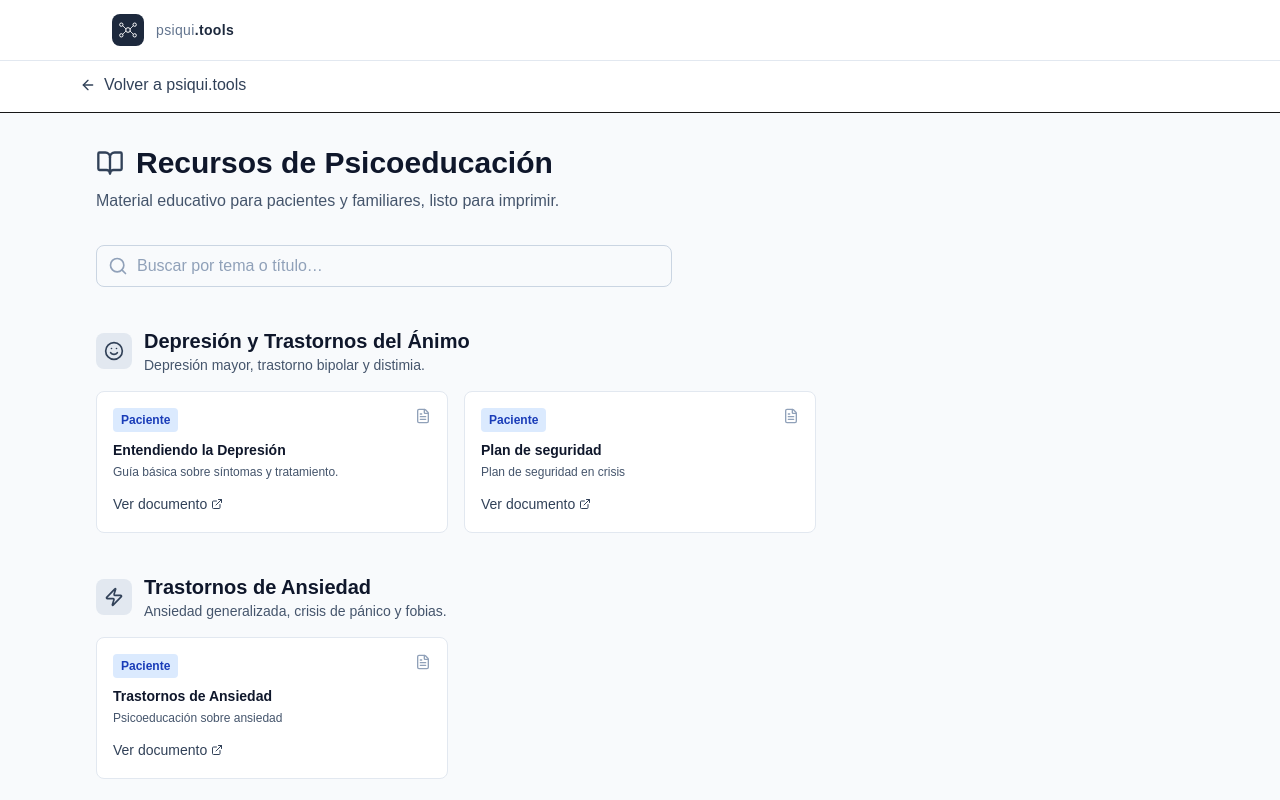
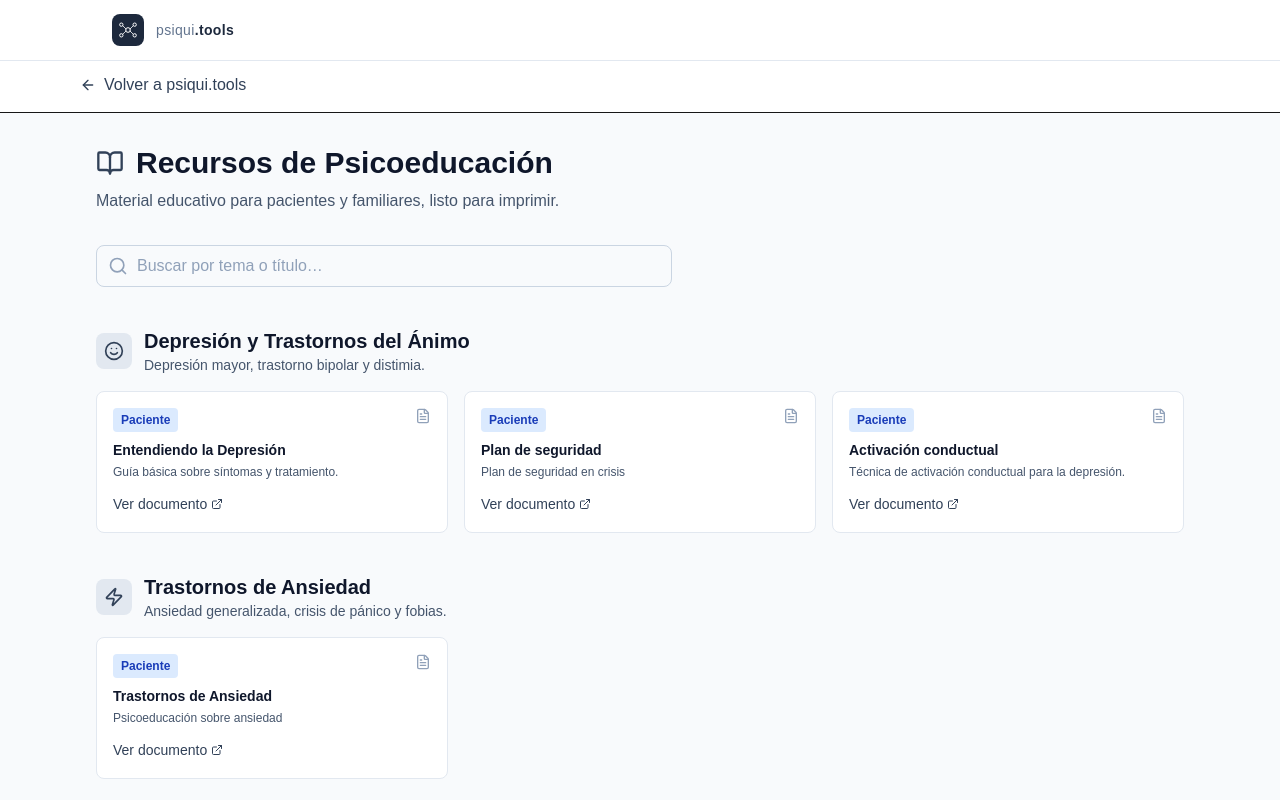
Before and after one commit to psiquitools/psiqui-tools, a Next.js app: page /recursos-psicoeducacion in a window 1280 px wide. Shown: the top 800 px of the page. Built offline with nearby package versions, Linux system fonts and the light colour scheme.

Commit message:
act conductual

```diff
--- a/app/recursos-psicoeducacion/page.tsx
+++ b/app/recursos-psicoeducacion/page.tsx
@@ -54,6 +54,12 @@ const CATEGORIES: Category[] = [
                 type: "Paciente",
                 url: "/pdfs/depresion/plan-seguridad-byn.pdf",
                 description: "Plan de seguridad en crisis",
+            },
+            {
+                title: "Activación conductual",
+                type: "Paciente",
+                url: "/pdfs/depresion/activacion-conductual.pdf",
+                description: "Técnica de activación conductual para la depresión.",
             },
         ],
     },
```
Also changed, not shown: 1 other file (tests, documents, lock files or other folders).
